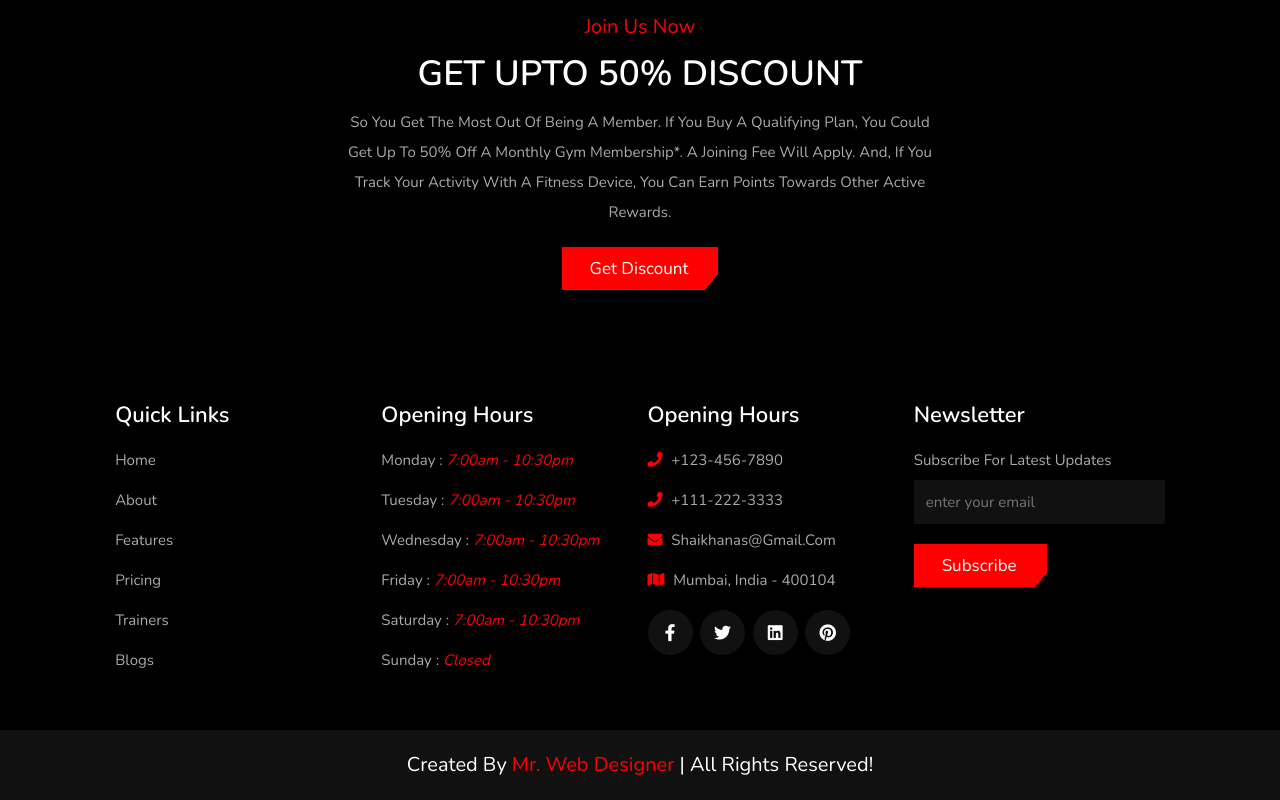
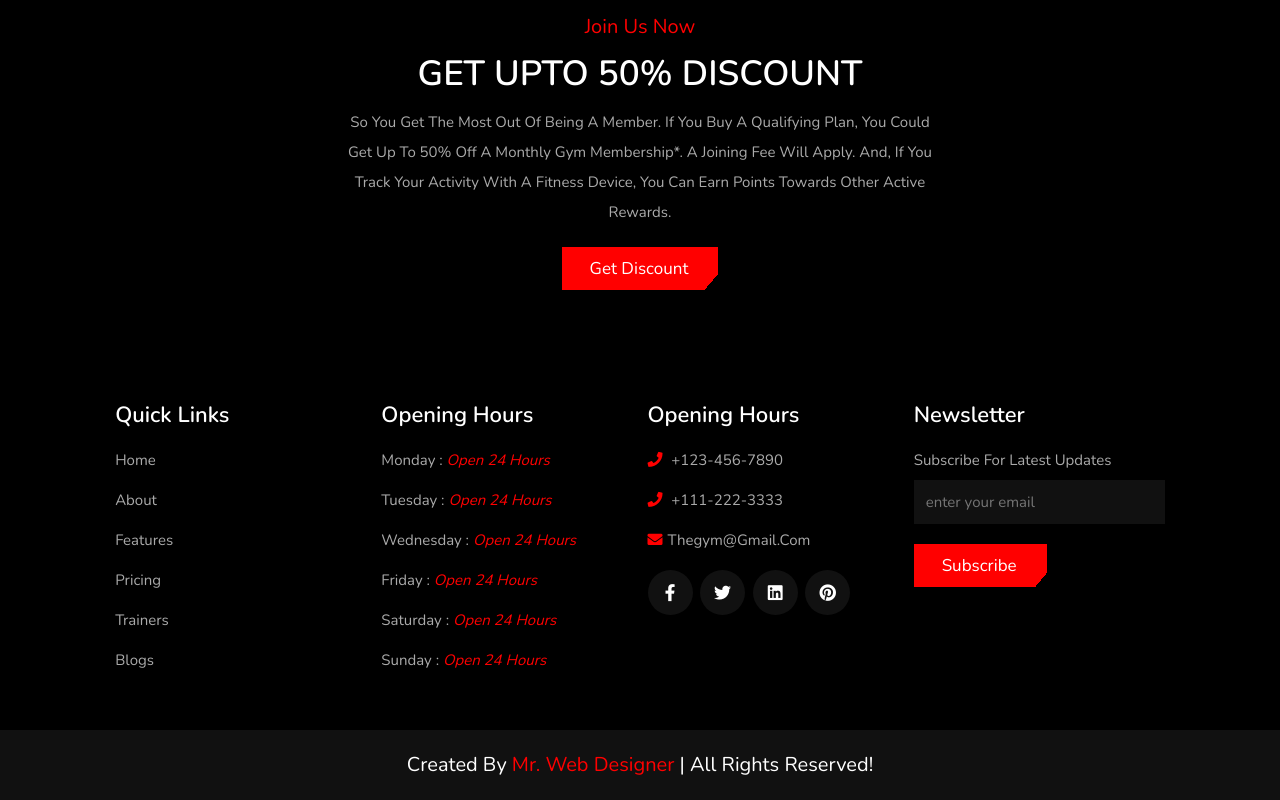
Before and after one commit to JervisNoronha/E-commerce, a plain HTML site: page index.html in a window 1280 px wide. Shown: the part 3871-4671 px from the top of the page. Drawn offline with nearby package versions, Linux system fonts and the light colour scheme; a script that the page names is missing.

Commit message:
added opening hours

```diff
--- a/index.html
+++ b/index.html
@@ -318,20 +318,19 @@
 
         <div class="box">
             <h3>opening hours</h3>
-            <p> monday : <i> 7:00am - 10:30pm </i> </p>
-            <p> tuesday : <i> 7:00am - 10:30pm </i> </p>
-            <p> wednesday : <i> 7:00am - 10:30pm </i> </p>
-            <p> friday : <i> 7:00am - 10:30pm </i> </p>
-            <p> saturday : <i> 7:00am - 10:30pm </i> </p>
-            <p> sunday : <i> closed </i> </p>
+            <p> monday : <i>Open 24 hours</i> </p>
+            <p> tuesday : <i>Open 24 hours</i> </p>
+            <p> wednesday : <i>Open 24 hours</i> </p>
+            <p> friday : <i>Open 24 hours</i> </p>
+            <p> saturday : <i>Open 24 hours</i> </p>
+            <p> sunday : <i>Open 24 hours</i> </p>
         </div>
 
         <div class="box">
             <h3>opening hours</h3>
             <p> <i class="fas fa-phone"></i> +123-456-7890 </p>
             <p> <i class="fas fa-phone"></i> +111-222-3333 </p>
-            <p> <i class="fas fa-envelope"></i> shaikhanas@gmail.com </p>
-            <p> <i class="fas fa-map"></i> mumbai, india - 400104 </p>
+            <p> <i class="fas fa-envelope"></i>thegym@gmail.com</p>
             <div class="share">
                 <a href="#" class="fab fa-facebook-f"></a>
                 <a href="#" class="fab fa-twitter"></a>
```
